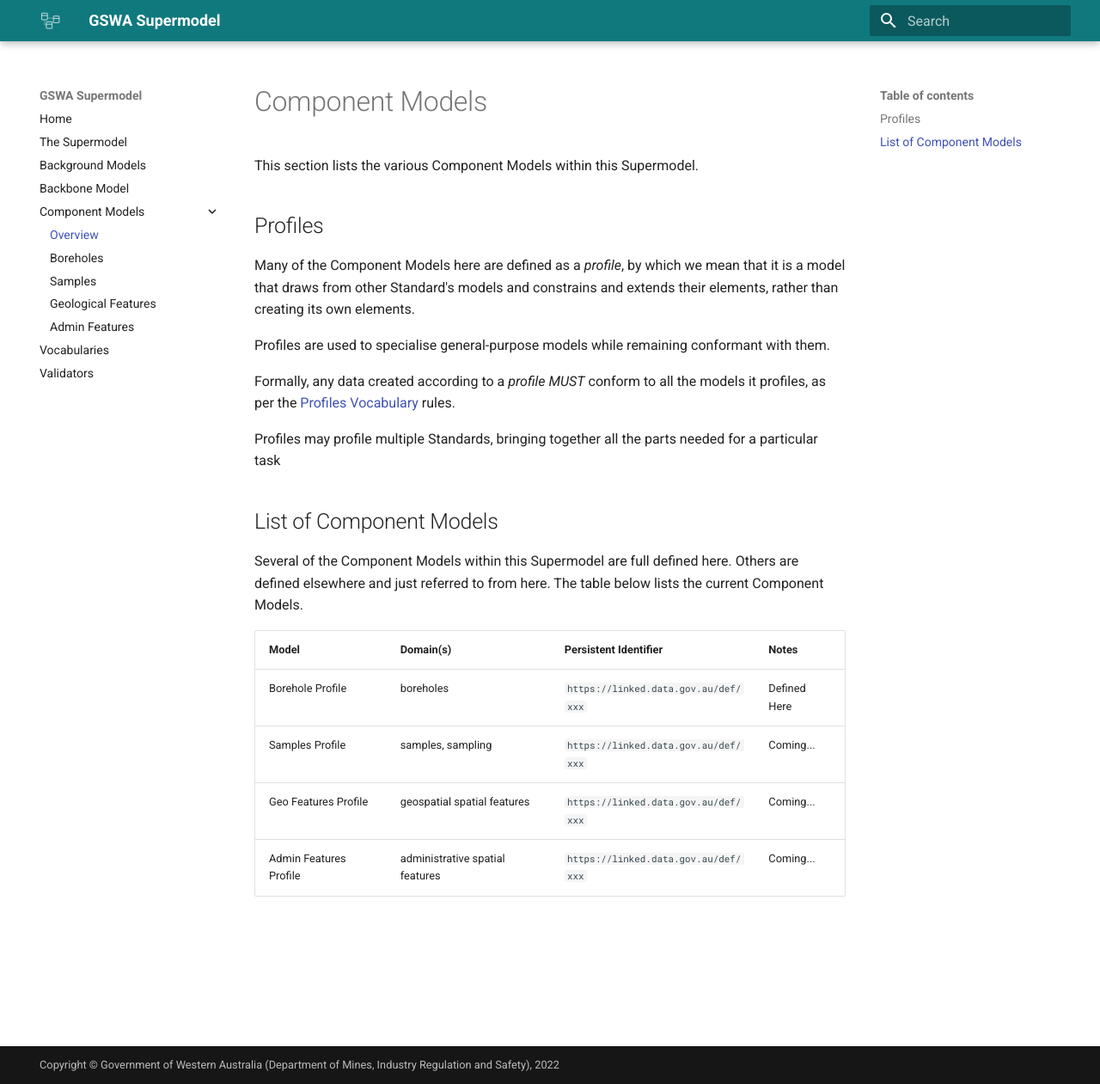
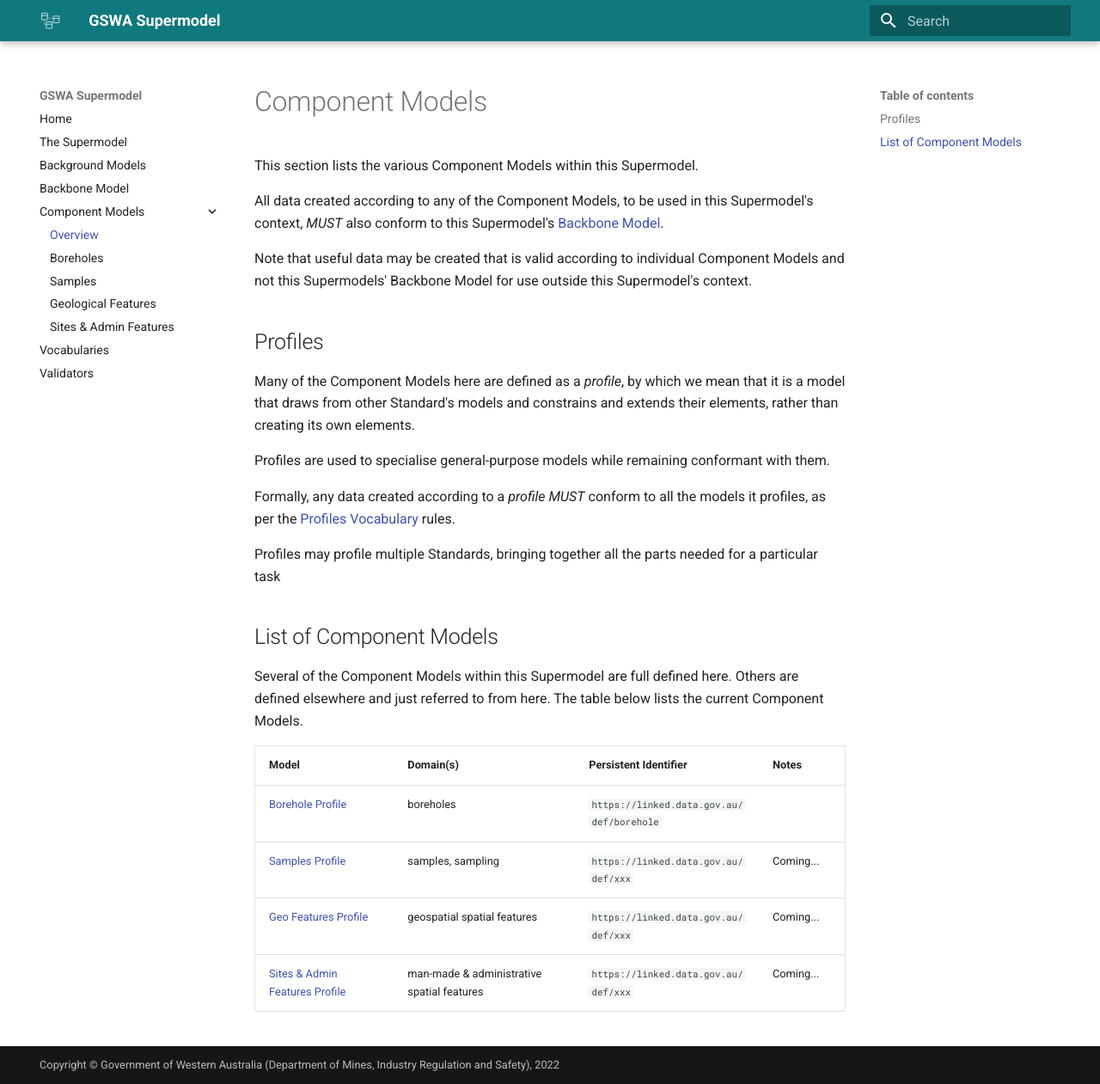
Before and after one commit to nicholascar/gswa-supermodel, an MkDocs documentation site: the page built from docs/components.md, in a window 1280 px wide and 1261 px high. Shown: the whole window at 86% size. Built offline with MkDocs 1.6.1 and Material for MkDocs 9.7.7, drawn with Linux system fonts in a browser that asks for light colours.

Commit message:
Backbone Model updates

```diff
--- a/docs/components.md
+++ b/docs/components.md
@@ -1,6 +1,10 @@
 # Component Models
 
 This section lists the various Component Models within this Supermodel.
+
+All data created according to any of the Component Models, to be used in this Supermodel's context, _MUST_ also conform to this Supermodel's [Backbone Model](backbone.md).
+
+Note that useful data may be created that is valid according to individual Component Models and not this Supermodels' Backbone Model for use outside this Supermodel's context.
 
 ## Profiles
 
@@ -18,7 +22,7 @@ Several of the Component Models within this Supermodel are full defined here. Ot
 
 **Model** | **Domain(s)** | **Persistent Identifier** | **Notes**
 --- | --- | --- | ---
-Borehole Profile | boreholes | `https://linked.data.gov.au/def/xxx` | Defined Here
-Samples Profile | samples, sampling | `https://linked.data.gov.au/def/xxx` | Coming...
-Geo Features Profile | geospatial spatial features | `https://linked.data.gov.au/def/xxx` | Coming...
-Admin Features Profile | administrative spatial features | `https://linked.data.gov.au/def/xxx` | Coming...
+[Borehole Profile](components/boreholes.md) | boreholes | `https://linked.data.gov.au/def/borehole` |
+[Samples Profile](components/samples.md) | samples, sampling | `https://linked.data.gov.au/def/xxx` | Coming...
+[Geo Features Profile](components/geo-features.md) | geospatial spatial features | `https://linked.data.gov.au/def/xxx` | Coming...
+[Sites & Admin Features Profile](components/sites-admin.md) | man-made & administrative spatial features | `https://linked.data.gov.au/def/xxx` | Coming...
--- a/mkdocs.yml
+++ b/mkdocs.yml
@@ -25,10 +25,10 @@ nav:
     - 'backbone.md'
     - 'Component Models':
         - 'Overview': 'components.md'
-        - 'Boreholes': 'components/boreholes-profile.md'
-        - 'Samples': 'components/samples-profile.md'
-        - 'Geological Features': 'components/geo-features-profile.md'
-        - 'Admin Features': 'components/admin-features-profile.md'
+        - 'Boreholes': 'components/boreholes.md'
+        - 'Samples': 'components/samples.md'
+        - 'Geological Features': 'components/geo-features.md'
+        - 'Sites & Admin Features': 'components/sites-admin.md'
     - 'vocabularies.md'
     - 'validators.md'
 
```
Also changed, not shown: docs/components/admin-features-profile.md (deleted, +0 -1 lines), docs/components/geo-features-profile.md (deleted, +0 -1 lines), docs/components/geo-features.md (added, +44 -0 lines), docs/components/sites-admin.md (added, +16 -0 lines), docs/assets/feature-hierarchy.svg (added), docs/assets/geofeatures-bio.svg (added), docs/assets/geofeatures-hierarchy.svg (added), docs/assets/geofeatures-litho.svg (added), docs/assets/geofeatures-magneto.svg (added), docs/assets/sites-admin-hierarchy.svg (added), docs/components/boreholes.md (renamed from docs/components/boreholes-profile.md), docs/components/samples.md (renamed from docs/components/samples-profile.md).
